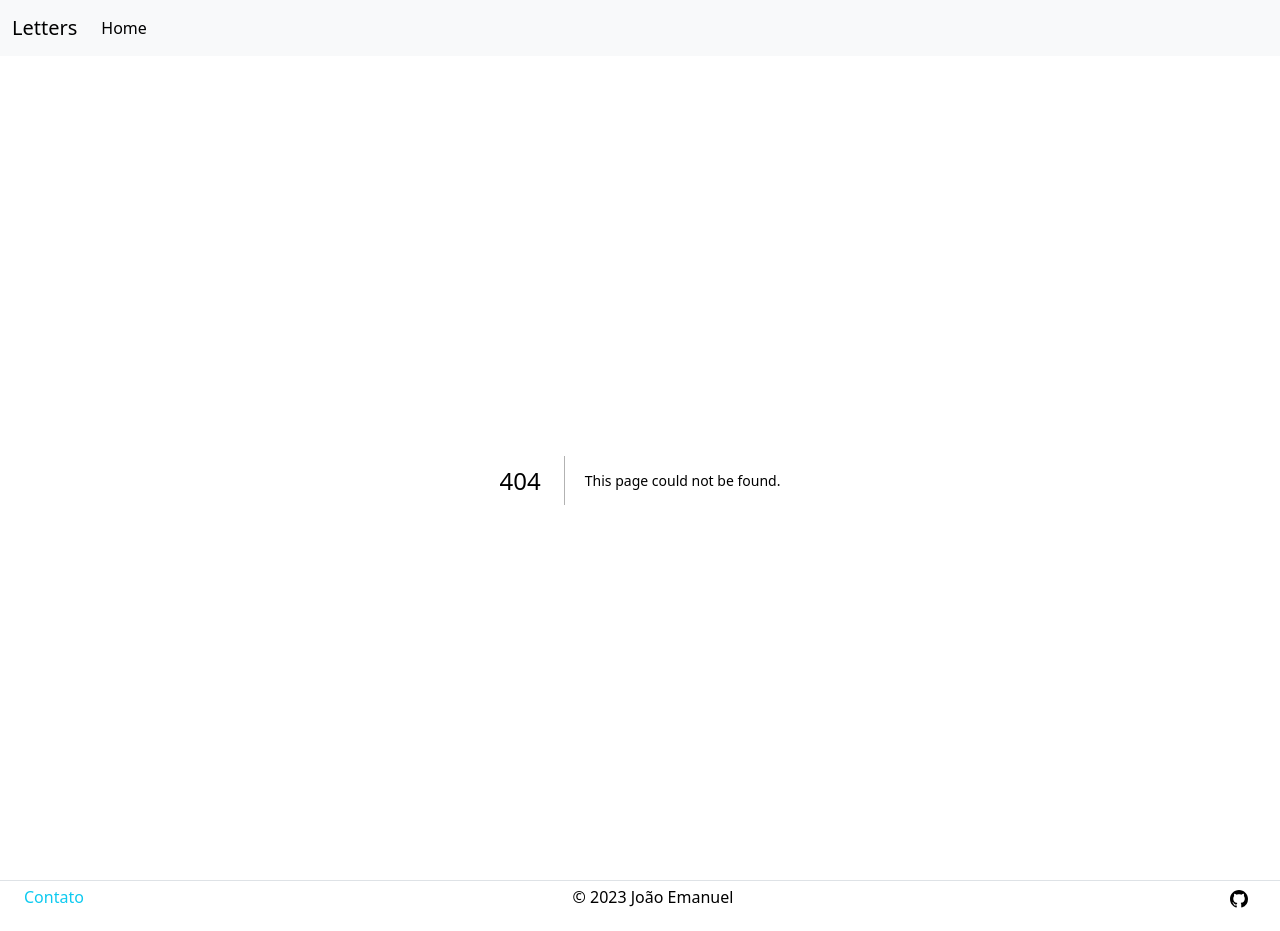
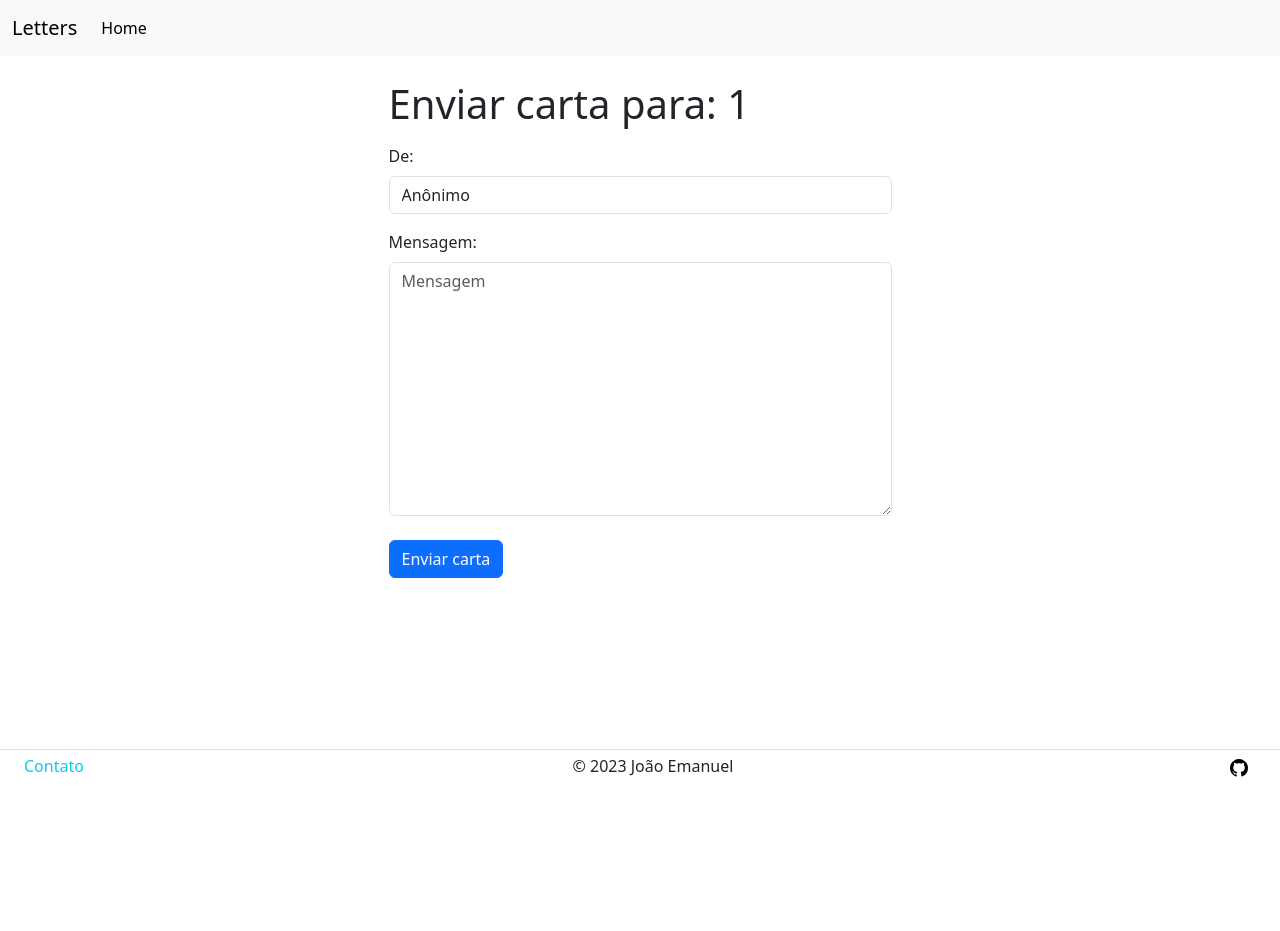
Before and after one commit to JoaoEmanuell/letters, a Next.js app in the folder web/: page /letters/sender/1 in a window 1280 px wide. Before the commit this address had no page. After the commit the page ends 800 px from the top, so only its background shows below. Built offline with nearby package versions, Linux system fonts and the light colour scheme.

Commit message:
feat: letters page
letter sender page

```diff
--- /dev/null
+++ b/web/src/app/letters/page.tsx
@@ -0,0 +1,3 @@
+export default function LetterIndex() {
+    return <h1>Letter</h1>
+}
--- /dev/null
+++ b/web/src/app/letters/sender/[user]/page.tsx
@@ -0,0 +1,57 @@
+'use client'
+
+import { useParams } from 'next/navigation'
+
+import { CenterDiv } from '@/components/CenterDiv'
+import { Form } from '@/components/form/Form'
+import { FormField } from '@/components/form/FormField'
+import { SubmitButton } from '@/components/form/SubmitButton'
+import { Label } from '@/components/form/Label'
+import { InvalidFeedback } from '@/components/form/InvalidFeedback'
+import { ValidFeedback } from '@/components/form/ValidFeedback'
+
+export default function SenderLetterPage() {
+    const params = useParams()
+    const userName = params.user
+    return (
+        <CenterDiv>
+            <Form action="" method="GET">
+                <h1>Enviar carta para: {userName}</h1>
+                <input
+                    type="hidden"
+                    name="username"
+                    id="username"
+                    value={userName}
+                />
+                <FormField
+                    inputId="sender"
+                    inputMaxLength={50}
+                    inputType="text"
+                    invalidFeedbackMessage="Coloque um nome para enviar!"
+                    labelText="De:"
+                    validFeedbackMessage="Nome de enviador válido!"
+                    inputDefaultValue="Anônimo"
+                    inputPlaceholder="Enviador"
+                ></FormField>
+                <div className="mt-3">
+                    <Label for="text" text="Mensagem: " />
+                    <CenterDiv>
+                        <textarea
+                            name="text"
+                            id="text"
+                            cols={50}
+                            rows={10}
+                            className="form-control"
+                            placeholder="Mensagem"
+                        ></textarea>
+                    </CenterDiv>
+                    <ValidFeedback text="Mensagem escrita com sucesso!" />
+                    <InvalidFeedback text="Escreva uma mensagem!" />
+                </div>
+                <div className="mt-3">
+                    <SubmitButton text="Enviar carta" />
+                </div>
+            </Form>
+        </CenterDiv>
+    )
+}
```
